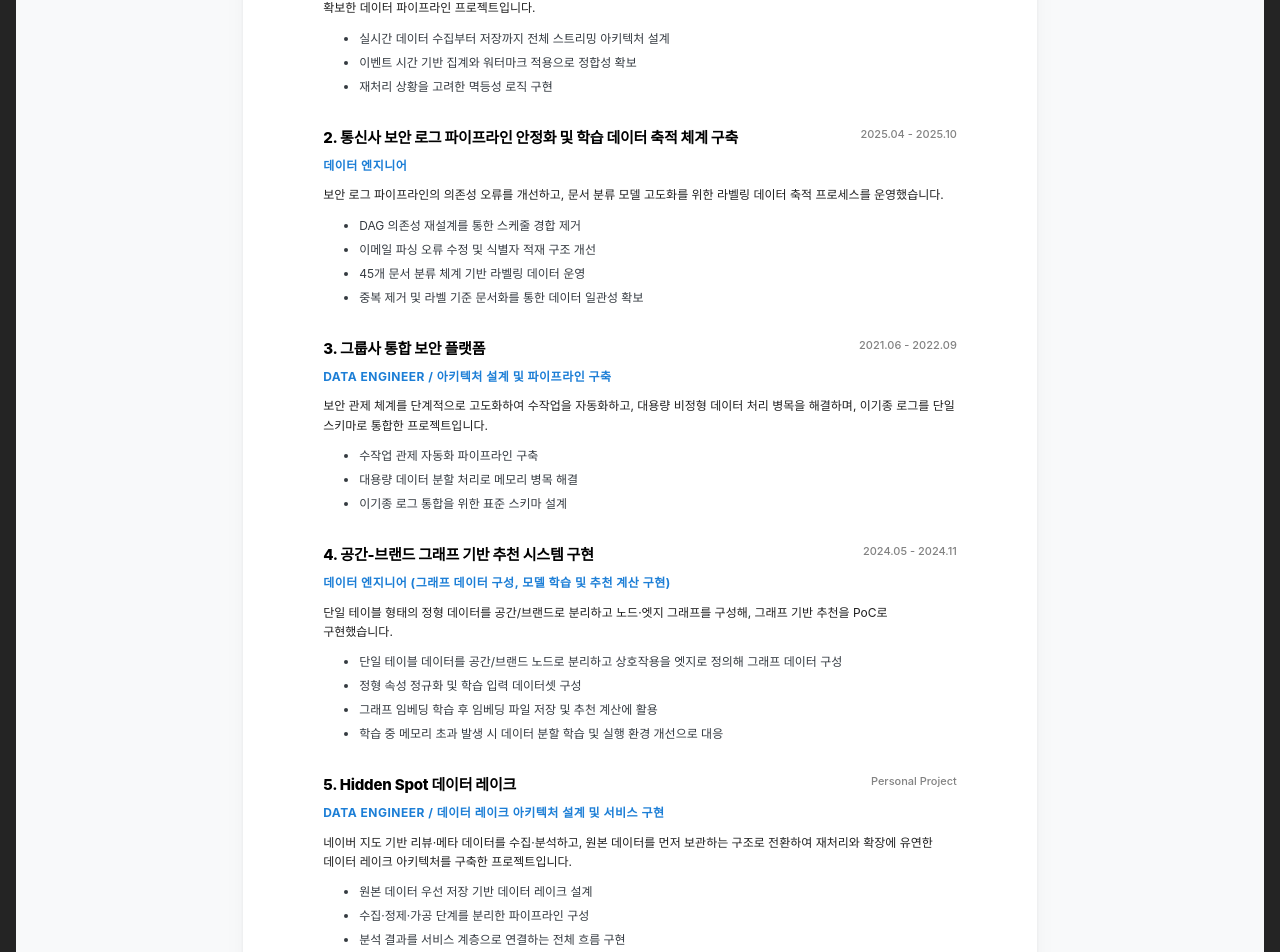
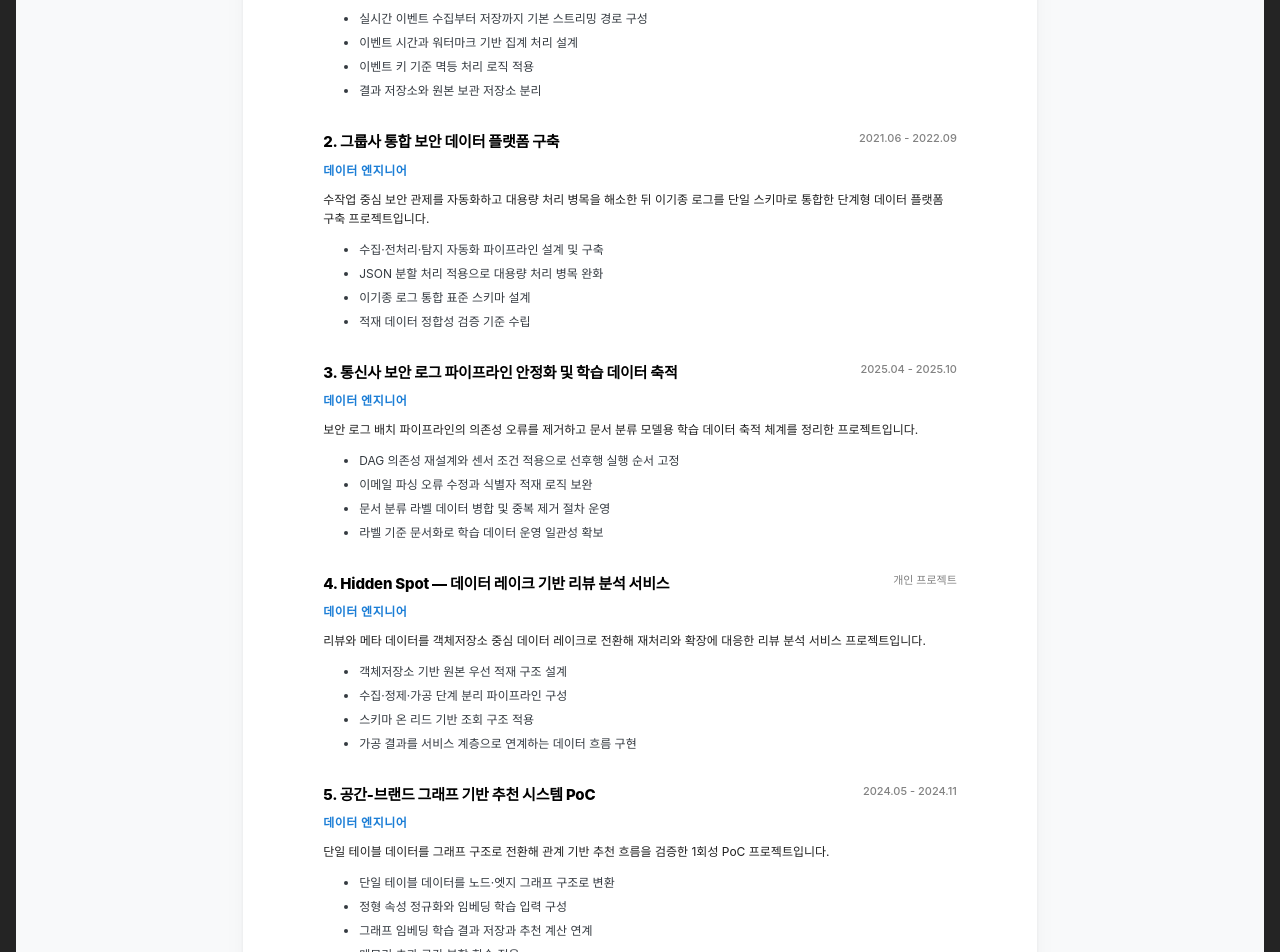
Before and after one commit to jisxo/jisxo-portfolio, a Next.js app: page /resume in a window 1280 px wide. Shown: the part 1720-2672 px from the top of the page. Built offline with nearby package versions, Linux system fonts and the light colour scheme; no server answers.

Commit message:
refactor: 일반화 ML 데이터 엔지니어 포트폴리오 정리

```diff
--- a/src/data/projects/crypto_streaming.ts
+++ b/src/data/projects/crypto_streaming.ts
@@ -1,21 +1,29 @@
 import { Project } from './types';
 
 export const cryptoStreamingProject: Project = {
-  title: '실시간 암호화폐 데이터 처리',
-  duration: 'Personal Project',
-  role: 'ML Data Engineer / 실시간 데이터 파이프라인 설계',
+  title: '실시간 암호화폐 데이터 처리 파이프라인',
+  duration: '개인 프로젝트',
+  role: '데이터 엔지니어',
   description:
-    '실시간 암호화폐 시세·체결 데이터를 스트리밍으로 수집·처리하여, 이벤트 시간 기반 집계와 멱등성 설계를 통해 운영 안정성을 확보한 데이터 파이프라인 프로젝트입니다.',
+    '실시간 암호화폐 시세·체결 데이터를 수집하고 처리하는 스트리밍 파이프라인을 구성했습니다. 현재 안정화 작업 진행 중입니다.',
   overview: {
-    background:
-      '배치 중심 경험만으로는 실시간 대용량 처리 역량을 명확히 증명하기 어려웠고, 스트리밍 시스템의 구조적 차이를 설계·구현 레벨에서 설명 가능한 포트폴리오가 필요했습니다.',
-    objective:
-      '실시간 데이터 수집 → 버퍼링 → 스트리밍 처리 → 저장까지의 전체 파이프라인을 구성하고, 이벤트 시간 기반 집계와 멱등성 보장 로직으로 안정적인 처리 체계를 구현하는 것을 목표로 했습니다.',
-    outcome:
-      '이벤트 시간 기반 윈도우 집계와 워터마크를 적용하여 지연 및 재처리 상황에서도 정합성을 유지하는 스트리밍 파이프라인을 완성했습니다.',
+    background: [
+      '배치 중심 파이프라인만으로는 실시간 처리 역량을 설명하기 어려웠습니다.',
+      '지연 도착과 재처리 상황에서도 정합성을 유지하는 구조가 필요했습니다.',
+    ],
+    objective: [
+      '실시간 이벤트를 수집해 버퍼 계층으로 전달하는 수집 경로를 구성했습니다.',
+      '이벤트 시간과 워터마크 기반 처리 흐름을 설계했습니다.',
+      '중복 처리 방지를 위해 이벤트 키 기준 멱등 로직을 적용했습니다.',
+      '처리 결과 저장소와 원본 보관 저장소를 분리했습니다.',
+    ],
+    outcome: [
+      '수집부터 저장까지 기본 스트리밍 경로를 구성했습니다.',
+      '지연 도착과 재처리 시 정합성 검증을 진행하고 있습니다.',
+    ],
   },
   image: '/images/thumbnails/crypto_streaming.png',
-  domain: 'Streaming Data Engineering',
+  domain: '실시간 데이터 엔지니어링',
   tags: [
     'Kafka',
     'Spark Streaming',
@@ -27,16 +35,14 @@ export const cryptoStreamingProject: Project = {
     'Docker',
   ],
   star: {
-    situation: `실시간 시세·체결 데이터는 지연 도착과 네트워크 단절 등으로 이벤트 순서가 뒤틀릴 수 있어, 단순 처리 시간 기준 집계만으로는 결과 정합성이 쉽게 깨질 수 있었습니다.
-또한 재시작·재처리 시 중복 이벤트로 인해 집계 값이 왜곡될 위험이 있었습니다.`,
-    action: `이벤트 시간을 기준으로 윈도우 집계를 설계하고, 워터마크를 적용해 지연 도착 데이터를 허용 범위 내에서 반영하도록 구성했습니다.
-동시에 소비 오프셋과 재처리 상황을 고려하여 이벤트 키 기반 멱등성 로직을 적용하고, 조회 저장소와 보관 저장소를 분리해 성능과 비용을 동시에 확보했습니다.`,
-    result: `지연 및 재시작 상황에서도 집계 결과 정합성을 유지하는 스트리밍 처리 체계를 확보했습니다.
-또한 오프셋, 윈도우, 역압력 개념을 설계·구현 관점에서 설명 가능한 아키텍처를 완성했습니다.`,
+    situation: `실시간 데이터는 지연 도착과 재처리로 이벤트 순서가 바뀌는 경우가 있어 단순 처리 시간 기준 집계로는 정합성이 흔들릴 수 있었습니다. 재시작 시 중복 이벤트 반영 위험도 있었습니다.`,
+    action: `이벤트 시간과 워터마크 기준으로 집계 흐름을 구성했고 이벤트 키 기준 멱등 처리 로직을 적용했습니다. 처리 결과 저장소와 원본 보관 저장소를 분리해 운영 구조를 단순화했습니다.`,
+    result: `기본 스트리밍 파이프라인을 구성했고 지연·재처리 상황에서 정합성을 검증할 수 있는 기준을 마련했습니다. 현재 안정화와 운영 기준 보완을 진행하고 있습니다.`,
   },
   contributions: [
-    '실시간 데이터 수집부터 저장까지 전체 스트리밍 아키텍처 설계',
-    '이벤트 시간 기반 집계와 워터마크 적용으로 정합성 확보',
-    '재처리 상황을 고려한 멱등성 로직 구현',
+    '실시간 이벤트 수집부터 저장까지 기본 스트리밍 경로 구성',
+    '이벤트 시간과 워터마크 기반 집계 처리 설계',
+    '이벤트 키 기준 멱등 처리 로직 적용',
+    '결과 저장소와 원본 보관 저장소 분리',
   ],
 };
--- a/src/data/projects/hidden_spot_minio.ts
+++ b/src/data/projects/hidden_spot_minio.ts
@@ -1,21 +1,30 @@
 import { Project } from './types';
 
 export const hiddenSpotMinioProject: Project = {
-  title: 'Hidden Spot 데이터 레이크',
-  duration: 'Personal Project',
-  role: 'Data Engineer / 데이터 레이크 아키텍처 설계 및 서비스 구현',
+  title: 'Hidden Spot — 데이터 레이크 기반 리뷰 분석 서비스',
+  duration: '개인 프로젝트',
+  role: '데이터 엔지니어',
   description:
-    '네이버 지도 기반 리뷰·메타 데이터를 수집·분석하고, 원본 데이터를 먼저 보관하는 구조로 전환하여 재처리와 확장에 유연한 데이터 레이크 아키텍처를 구축한 프로젝트입니다.',
+    '리뷰와 메타 데이터를 객체저장소 중심 데이터 레이크로 전환해 재처리와 확장에 대응한 리뷰 분석 서비스 프로젝트입니다.',
   overview: {
-    background:
-      '크롤링 기반 비정형 데이터는 스키마 변동이 잦고 원본 보존 요구가 높으며, 분석 로직 변경 시 전체 재처리가 빈번했습니다. 단일 데이터베이스 적재 구조는 스키마 변경 비용과 재처리 비용이 급격히 증가하는 문제가 있었습니다.',
-    objective:
-      '원본 데이터를 우선 보존하고 필요 시점에 해석하는 전략으로 전환하여 스키마 변동과 재처리 요구에 유연하게 대응하는 데이터 레이크 아키텍처를 구축하는 것을 목표로 했습니다.',
-    outcome:
-      '원본 데이터를 객체 저장소에 적재하고, 파이프라인에서 정제·가공을 수행하는 구조로 전환하여 재처리 비용을 낮추고, 서비스 계층과 분리된 안정적인 데이터 구조를 완성했습니다.',
+    background: [
+      '리뷰 데이터는 형식 변동이 잦아 고정 스키마 중심 적재 비용이 높았습니다.',
+      '원본 보존 체계가 약해 분석 로직 변경 시 재처리 부담이 컸습니다.',
+      '수집과 서비스 저장 구조가 강하게 결합돼 변경 대응이 어려웠습니다.',
+    ],
+    objective: [
+      '수집 데이터를 객체저장소에 원본으로 우선 적재하도록 전환했습니다.',
+      '정제와 가공 단계를 원본 저장 계층과 분리해 처리 파이프라인을 구성했습니다.',
+      '서비스 제공 계층은 가공 결과만 참조하도록 분리했습니다.',
+      '필요 시점 해석 방식으로 스키마 온 리드 전략을 적용했습니다.',
+    ],
+    outcome: [
+      '원본 보존 기반 재처리 가능한 데이터 구조를 확보했습니다.',
+      '분석 로직 변경 시 전체 재적재 없이 파생 데이터만 재구성할 수 있게 됐습니다.',
+    ],
   },
   image: '/images/thumbnails/hidden_spot_minio.png',
-  domain: 'Data Lake & Analytics',
+  domain: '데이터 레이크',
   tags: [
     'MinIO',
     'Airflow',
@@ -26,15 +35,14 @@ export const hiddenSpotMinioProject: Project = {
     'Docker',
   ],
   star: {
-    situation: `리뷰 데이터는 형식이 자주 변하고 소스 품질 편차가 커서 고정된 스키마에 즉시 맞추려 할수록 유지보수 비용이 증가했습니다.
-또한 분석 로직 개선 시 과거 데이터를 다시 가공해야 했습니다.`,
-    action: `원본 데이터를 객체 저장소에 먼저 저장하고, 분석 시점에 필요한 형태로 읽어오는 구조로 전환했습니다.
-수집·정제·가공 단계를 분리해 재처리 가능성을 확보했습니다.`,
-    result: `스키마 변경 대응 비용을 낮추고, 분석 로직 변경 시에도 원본 기반 재처리가 가능한 안정적인 데이터 아키텍처를 확보했습니다.`,
+    situation: `리뷰 원천 데이터는 포맷 변동이 잦아 즉시 정규화 방식으로는 유지보수 비용이 계속 증가했습니다. 분석 로직이 바뀔 때마다 과거 데이터를 다시 처리하는 부담도 컸습니다.`,
+    action: `원본을 객체저장소에 먼저 적재하고 정제·가공 단계를 분리해 파이프라인을 재구성했습니다. 조회 시점에 필요한 구조로 해석하는 스키마 온 리드 방식을 적용했습니다.`,
+    result: `원본 재사용 기반 재처리 흐름을 확보해 변경 대응 시간을 줄였고 저장 계층과 서비스 계층을 분리해 운영 구조를 단순화했습니다.`,
   },
   contributions: [
-    '원본 데이터 우선 저장 기반 데이터 레이크 설계',
-    '수집·정제·가공 단계를 분리한 파이프라인 구성',
-    '분석 결과를 서비스 계층으로 연결하는 전체 흐름 구현',
+    '객체저장소 기반 원본 우선 적재 구조 설계',
+    '수집·정제·가공 단계 분리 파이프라인 구성',
+    '스키마 온 리드 기반 조회 구조 적용',
+    '가공 결과를 서비스 계층으로 연계하는 데이터 흐름 구현',
   ],
 };
--- a/src/data/projects/retail_gnn.ts
+++ b/src/data/projects/retail_gnn.ts
@@ -1,31 +1,30 @@
 import { Project } from './types';
 
 export const retailGnnProject: Project = {
-    title: '공간-브랜드 그래프 기반 추천 시스템 구현',
+    title: '공간-브랜드 그래프 기반 추천 시스템 PoC',
     duration: '2024.05 - 2024.11',
-    role: '데이터 엔지니어 (그래프 데이터 구성, 모델 학습 및 추천 계산 구현)',
+    role: '데이터 엔지니어',
     description:
-        '단일 테이블 형태의 정형 데이터를 공간/브랜드로 분리하고 노드·엣지 그래프를 구성해, 그래프 기반 추천을 PoC로 구현했습니다.',
+        '단일 테이블 데이터를 그래프 구조로 전환해 관계 기반 추천 흐름을 검증한 1회성 PoC 프로젝트입니다.',
     overview: {
         background: [
-            '공간과 브랜드 매칭을 속성 기반으로만 수행하면 관계 패턴을 충분히 반영하기 어렵습니다.',
-            '기존 데이터는 단일 테이블 형태로 존재해 그래프 학습에 적합한 구조로의 변환이 필요했습니다.'
+            '속성 기반 매칭만으로는 공간과 브랜드의 관계 패턴을 충분히 반영하기 어려웠습니다.',
+            '원천 데이터가 단일 테이블 구조라 그래프 학습 입력으로 바로 사용할 수 없었습니다.'
         ],
         objective: [
-            '단일 테이블 데이터를 공간 노드와 브랜드 노드로 분리',
-            '상호작용을 엣지로 정의해 그래프 구조로 변환',
-            '정형 속성 정규화 후 학습 입력 데이터 구성',
-            '그래프 임베딩 학습 수행',
-            '메모리 초과 발생 시 데이터 분할 학습으로 대응',
-            '학습된 임베딩을 파일로 저장하고 추천 계산에 활용'
+            '단일 테이블을 공간 노드와 브랜드 노드 구조로 분리했습니다.',
+            '상호작용 데이터를 엣지로 정의해 그래프 입력을 구성했습니다.',
+            '정형 속성을 정규화해 임베딩 학습 입력으로 변환했습니다.',
+            '그래프 임베딩을 학습하고 결과 임베딩을 저장했습니다.',
+            '메모리 초과 구간은 데이터 분할 학습으로 처리했습니다.'
         ],
         outcome: [
-            '정형 데이터를 그래프 학습 구조로 변환해 관계 기반 추천을 구현',
-            '그래프 학습 과정에서 발생한 메모리 제약 해결'
+            '그래프 기반 추천 흐름을 PoC 1회 구현으로 검증했습니다.',
+            '분할 학습 적용으로 메모리 제약 구간을 완료 처리했습니다.'
         ]
-        },
+    },
     image: '/images/thumbnails/retail_gnn.png',
-    domain: '그래프 기반 추천',
+    domain: '그래프 데이터 파이프라인',
     tags: [
         'Python',
         'GraphSAGE',
@@ -37,16 +36,16 @@ export const retailGnnProject: Project = {
     ],
     star: {
         situation:
-        '정형 속성 기반 추천만으로는 공간-브랜드 관계 패턴을 반영하기 어려웠고, 단일 테이블 데이터를 그래프 학습 입력으로 바꾸는 전처리가 필요했습니다. 학습 과정에서 메모리 초과가 발생했습니다.',
+        '정형 속성 기반 추천으로는 관계 신호를 충분히 반영하기 어려웠고 단일 테이블 데이터를 그래프 학습 입력으로 변환하는 전처리가 필요했습니다. 학습 중 일부 구간에서 메모리 초과가 발생했습니다.',
         action:
-        '공간/브랜드를 노드로 분리하고 상호작용을 엣지로 정의해 그래프 데이터를 생성했습니다. 정형 속성을 정규화해 학습 입력을 구성하고 그래프 임베딩을 학습했습니다. 메모리 초과는 데이터 분할 학습과 실행 환경 개선으로 대응했으며, 임베딩을 파일로 저장해 추천 계산에 활용했습니다.',
+        '공간·브랜드 노드와 상호작용 엣지로 그래프를 구성하고 정형 속성을 정규화해 학습 입력을 만들었습니다. 그래프 임베딩 학습 결과를 저장해 추천 계산에 사용했고 메모리 초과 구간은 분할 학습으로 처리했습니다.',
         result:
-        '관계 기반 추천 구조를 PoC로 구현했고, 정형 데이터를 그래프 학습 구조로 변환한 경험과 메모리 제약 대응 경험을 확보했습니다.'
+        '관계 기반 추천 구조를 PoC로 구현해 그래프 데이터 파이프라인 전환 과정을 검증했습니다. 대용량 학습 구간에서 분할 처리 방식으로 완료 가능성을 확인했습니다.'
     },
     contributions: [
-        '단일 테이블 데이터를 공간/브랜드 노드로 분리하고 상호작용을 엣지로 정의해 그래프 데이터 구성',
-        '정형 속성 정규화 및 학습 입력 데이터셋 구성',
-        '그래프 임베딩 학습 후 임베딩 파일 저장 및 추천 계산에 활용',
-        '학습 중 메모리 초과 발생 시 데이터 분할 학습 및 실행 환경 개선으로 대응'
+        '단일 테이블 데이터를 노드·엣지 그래프 구조로 변환',
+        '정형 속성 정규화와 임베딩 학습 입력 구성',
+        '그래프 임베딩 학습 결과 저장과 추천 계산 연계',
+        '메모리 초과 구간 분할 학습 적용'
     ]
 };
--- a/src/data/projects/security_platform_phased.ts
+++ b/src/data/projects/security_platform_phased.ts
@@ -1,21 +1,30 @@
 import { Project } from './types';
 
 export const securityPlatformPhasedProject: Project = {
-  title: '그룹사 통합 보안 플랫폼',
+  title: '그룹사 통합 보안 데이터 플랫폼 구축',
   duration: '2021.06 - 2022.09',
-  role: 'Data Engineer / 아키텍처 설계 및 파이프라인 구축',
+  role: '데이터 엔지니어',
   description:
-    '보안 관제 체계를 단계적으로 고도화하여 수작업을 자동화하고, 대용량 비정형 데이터 처리 병목을 해결하며, 이기종 로그를 단일 스키마로 통합한 프로젝트입니다.',
+    '수작업 중심 보안 관제를 자동화하고 대용량 처리 병목을 해소한 뒤 이기종 로그를 단일 스키마로 통합한 단계형 데이터 플랫폼 구축 프로젝트입니다.',
   overview: {
-    background:
-      '보안 로그는 장비마다 형식이 달라 통합 분석이 어려웠고, 수작업 관제 방식으로 인해 운영 부담이 높았습니다. 또한 대용량 비정형 데이터 처리 과정에서 메모리 초과 문제가 발생했습니다.',
-    objective:
-      '관제 자동화, 대용량 처리 안정화, 로그 통합 표준화를 단계적으로 수행하여 확장 가능한 보안 데이터 플랫폼을 구축하는 것이 목표였습니다.',
-    outcome:
-      '수작업 관제를 자동화하고, 대용량 처리 시 발생하던 메모리 병목을 해결했으며, 여러 로그를 단일 구조로 통합하여 데이터 정합성을 확보했습니다.',
+    background: [
+      '수작업 관제로 인해 탐지 지연과 운영 부담이 지속되었습니다.',
+      '장비별 로그 형식이 달라 통합 분석이 어려웠습니다.',
+      '비정형 대용량 데이터 처리 중 메모리 병목이 반복되었습니다.',
+    ],
+    objective: [
+      '1단계에서 수집·전처리·탐지 파이프라인을 자동화했습니다.',
+      '2단계에서 JSON 분할 처리로 대용량 처리 병목을 완화했습니다.',
+      '3단계에서 이기종 로그를 단일 표준 스키마로 통합했습니다.',
+    ],
+    outcome: [
+      '수집과 분석 파이프라인 자동화율 100%를 달성했습니다.',
+      '대용량 처리 구간의 메모리 병목을 해소했습니다.',
+      '통합 적재 데이터 정합성 100%를 확보했습니다.',
+    ],
   },
   image: '/images/thumbnails/security_platform_phased.png',
-  domain: 'Enterprise Data Platform',
+  domain: '보안 데이터 플랫폼',
   tags: [
     'Python',
     'Apache Airflow',
@@ -26,14 +35,14 @@ export const securityPlatformPhasedProject: Project = {
     'Docker',
   ],
   star: {
-    situation: `수작업 관제로 인해 처리 지연이 발생했고, 비정형 로그 분석 과정에서 메모리 초과로 파이프라인이 중단되는 문제가 있었습니다.`,
-    action: `수집부터 분석까지 자동화 파이프라인을 구축하고, 대용량 파일을 분할 처리하는 방식으로 메모리 사용량을 제어했습니다.
-또한 로그를 단일 구조로 변환하는 표준 스키마를 설계했습니다.`,
-    result: `운영 부담을 줄이고 대용량 처리 안정성을 확보했으며, 이기종 로그를 통합해 데이터 정합성을 유지하는 관제 플랫폼을 완성했습니다.`,
+    situation: `수작업 관제 환경에서는 처리 지연이 누적됐고 이기종 로그 구조 차이로 통합 분석 품질이 일정하지 않았습니다. 대용량 비정형 데이터 처리 구간에서는 메모리 병목으로 재시도가 반복됐습니다.`,
+    action: `단계별로 자동화 파이프라인을 구축하고 JSON 분할 처리 전략을 도입해 처리 안정성을 확보했습니다. 이후 로그 표준 스키마를 설계해 소스별 데이터를 동일 구조로 적재했습니다.`,
+    result: `관제 운영을 자동화해 반복 업무를 줄였고 대용량 처리 실패를 안정화했습니다. 통합 적재 데이터 정합성 100% 기준을 유지할 수 있는 구조를 마련했습니다.`,
   },
   contributions: [
-    '수작업 관제 자동화 파이프라인 구축',
-    '대용량 데이터 분할 처리로 메모리 병목 해결',
-    '이기종 로그 통합을 위한 표준 스키마 설계',
+    '수집·전처리·탐지 자동화 파이프라인 설계 및 구축',
+    'JSON 분할 처리 적용으로 대용량 처리 병목 완화',
+    '이기종 로그 통합 표준 스키마 설계',
+    '적재 데이터 정합성 검증 기준 수립',
   ],
 };
--- a/src/data/projects/telecom.ts
+++ b/src/data/projects/telecom.ts
@@ -1,27 +1,32 @@
 import { Project } from './types';
 
 export const telecomProject: Project = {
-    title: '통신사 보안 로그 파이프라인 안정화 및 학습 데이터 축적 체계 구축',
+    title: '통신사 보안 로그 파이프라인 안정화 및 학습 데이터 축적',
     duration: '2025.04 - 2025.10',
     role: '데이터 엔지니어',
     description:
-        '보안 로그 파이프라인의 의존성 오류를 개선하고, 문서 분류 모델 고도화를 위한 라벨링 데이터 축적 프로세스를 운영했습니다.',
+        '보안 로그 배치 파이프라인의 의존성 오류를 제거하고 문서 분류 모델용 학습 데이터 축적 체계를 정리한 프로젝트입니다.',
     overview: {
-        background:
-        '선행 배치 완료 이전에 후행 작업이 실행되는 구조적 의존성 경합이 존재했습니다. 이메일 파싱 오류와 식별자 누락으로 데이터 신뢰성이 저하된 상태였으며, 문서 분류 모델 개선을 위한 학습 데이터도 체계적으로 관리되지 않고 있었습니다.',
+        background: [
+            '선행 배치 완료 전 후행 작업이 실행되어 간헐적 실패가 발생했습니다.',
+            '이메일 파싱 오류와 식별자 누락으로 데이터 신뢰성이 저하됐습니다.',
+            '학습 데이터 축적 기준이 분산되어 라벨 일관성이 낮았습니다.'
+        ],
         objective: [
-            'DAG 의존성 재설계로 선행 완료 이후 후행 실행 구조로 전환',
-            '이메일 파싱 로직 및 식별자 적재 구조 개선',
-            '45개 문서 분류 체계 기반 라벨링 데이터 주기적 병합',
-            '엑셀/파이썬 기반 1차 중복 제거',
-            'OCR 텍스트 기준 2차 수동 검증',
-            '라벨 기준 및 키워드 문서화'
+            'DAG 의존성을 재설계해 선행 완료 후 후행 실행으로 전환했습니다.',
+            'ExternalTaskSensor 기반 선후행 제어를 적용했습니다.',
+            '이메일 파싱 오류와 식별자 누락 보정 로직을 반영했습니다.',
+            '라벨 데이터 병합과 중복 제거 절차를 운영했습니다.',
+            '라벨 기준과 키워드 규칙을 문서화했습니다.'
         ],
-        outcome:
-        '스케줄 경합으로 인한 파이프라인 실패를 제거하고 로그 안정성을 확보했습니다. 중복 제거 기준과 라벨링 기준 문서화를 통해 일관된 학습 데이터 축적 기반을 마련했습니다.'
+        outcome: [
+            '스케줄 경합으로 발생하던 파이프라인 실패를 제거했습니다.',
+            '로그 파싱 품질을 보완해 데이터 일관성을 높였습니다.',
+            '문서화된 기준으로 학습 데이터 축적 절차를 정리했습니다.'
+        ]
     },
     image: '/images/thumbnails/telecom_log.png',
-    domain: '보안 운영 데이터 엔지니어링',
+    domain: '보안 운영 데이터 파이프라인',
     tags: [
         'Apache Airflow',
         'ExternalTaskSensor',
@@ -32,16 +37,16 @@ export const telecomProject: Project = {
     ],
     star: {
         situation:
-        '선행 적재 이전에 후행 조회가 실행되며 간헐적 실패가 발생했고, 파싱 오류 및 ID 누락으로 데이터 품질이 저하되었습니다.',
+        '선행 적재 전 후행 작업이 조회를 시작해 배치 실패가 반복됐고 파싱 오류와 식별자 누락으로 적재 데이터 품질이 흔들렸습니다. 학습 데이터 축적 기준이 정리되지 않아 운영 일관성도 낮았습니다.',
         action:
-        '의존성 구조를 재설계하고 파싱 로직을 수정했으며, 라벨링 데이터를 주기적으로 병합하고 중복 제거 및 기준 문서화를 수행했습니다.',
+        'DAG 의존성과 센서 조건을 재설계해 실행 순서를 고정했고 파싱 로직과 식별자 적재 로직을 수정했습니다. 라벨 데이터 병합과 중복 제거 절차를 운영하고 기준 문서를 정리했습니다.',
         result:
-        '파이프라인 안정성을 확보하고 향후 모델 고도화를 위한 학습 데이터 기반을 마련했습니다.'
+        '파이프라인 실패를 제거해 운영 안정성을 확보했고 로그 데이터 일관성을 개선했습니다. 학습 데이터 축적 절차가 고정돼 이후 모델 고도화 작업의 입력 품질을 맞출 수 있게 됐습니다.'
     },
     contributions: [
-        'DAG 의존성 재설계를 통한 스케줄 경합 제거',
-        '이메일 파싱 오류 수정 및 식별자 적재 구조 개선',
-        '45개 문서 분류 체계 기반 라벨링 데이터 운영',
-        '중복 제거 및 라벨 기준 문서화를 통한 데이터 일관성 확보'
+        'DAG 의존성 재설계와 센서 조건 적용으로 선후행 실행 순서 고정',
+        '이메일 파싱 오류 수정과 식별자 적재 로직 보완',
+        '문서 분류 라벨 데이터 병합 및 중복 제거 절차 운영',
+        '라벨 기준 문서화로 학습 데이터 운영 일관성 확보'
     ]
 };
```
Also changed, not shown: src/data/projects.ts (+4 -4 lines).
